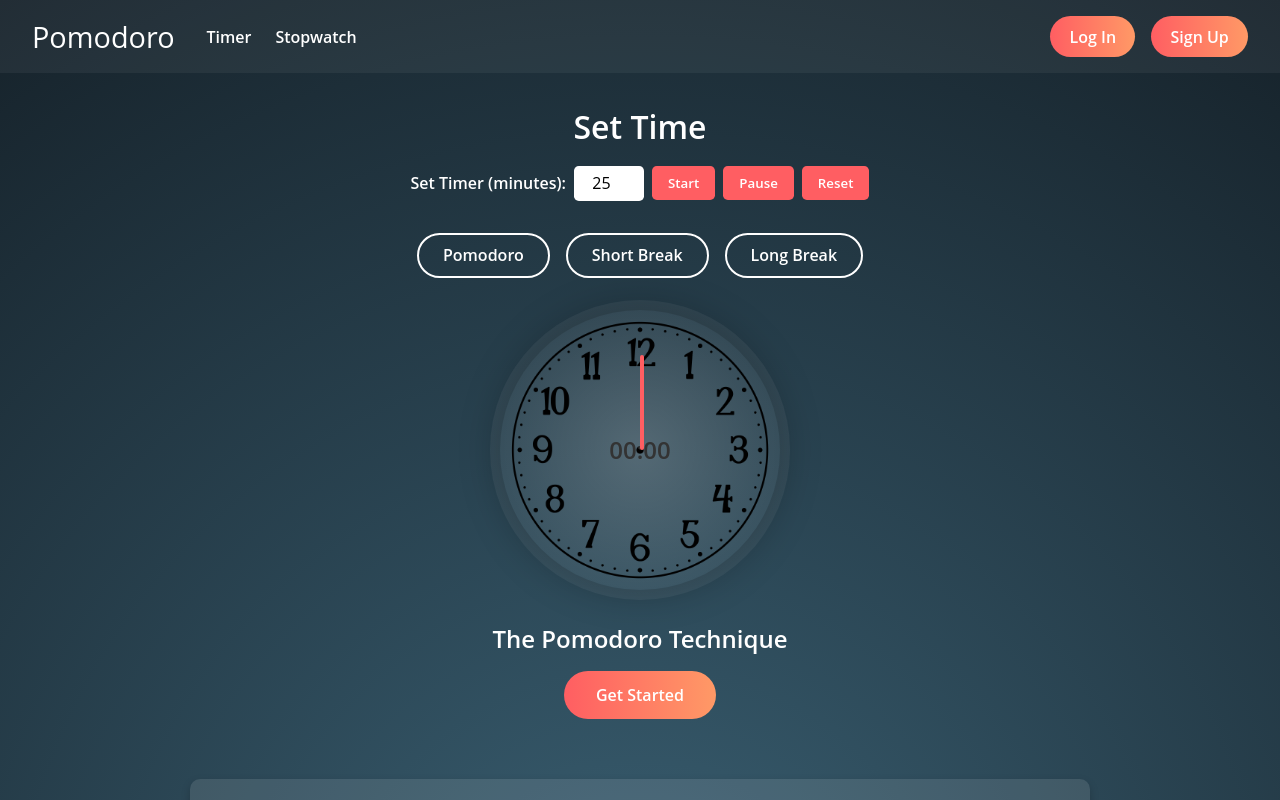
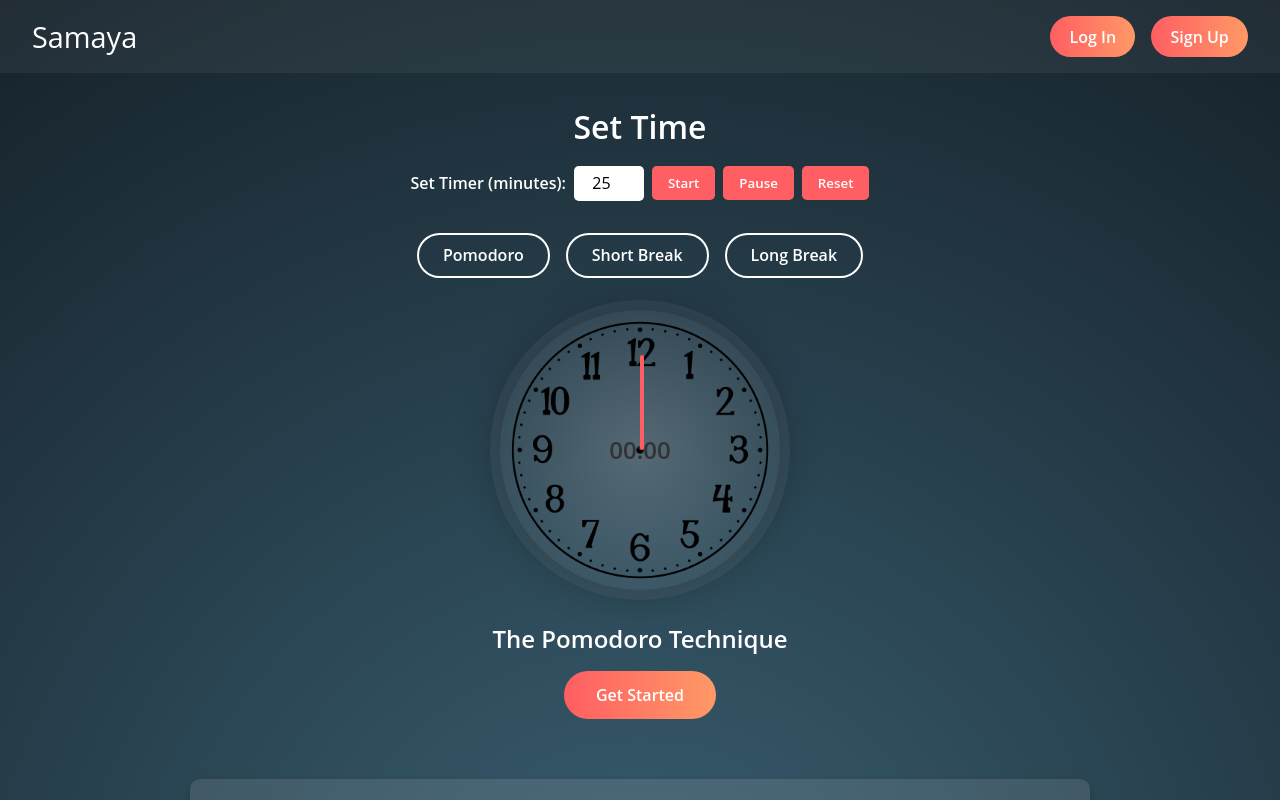
Before and after one commit to unikabista/pomodoro-, a website: page index.html in a window 1280 px wide. Shown: the top 800 px of the page. Drawn offline with Linux system fonts and the light colour scheme.

Commit message:
Timer change

```diff
--- a/index.html
+++ b/index.html
@@ -13,16 +13,10 @@
   <body>
     <header>
       <div class="nav-left">
-        <div class="logo">Pomodoro</div>
-        <nav>
-          <ul>
-            <li><a href="#">Timer</a></li>
-            <li><a href="#">Stopwatch</a></li>
-          </ul>
-        </nav>
+        <div class="logo">Samaya</div>
       </div>
       <div class="auth-container">
-        <a href= "/login/login.html" class="auth-button">Log In</a>
+        <a href="/login/login.html" class="auth-button">Log In</a>
         <a href="/signup/signup.html" class="auth-button">Sign Up</a>
       </div>
     </header>
```
Also changed, not shown: 1 other file.
